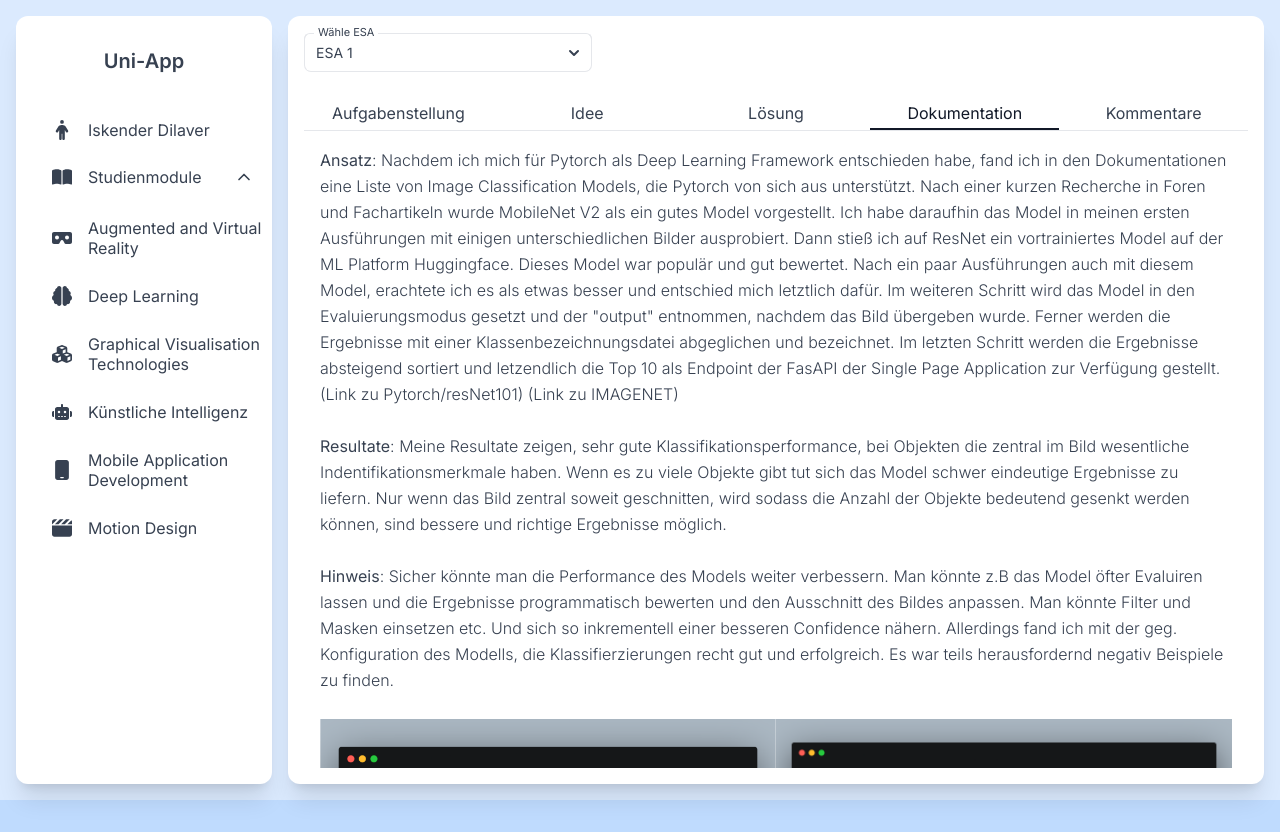
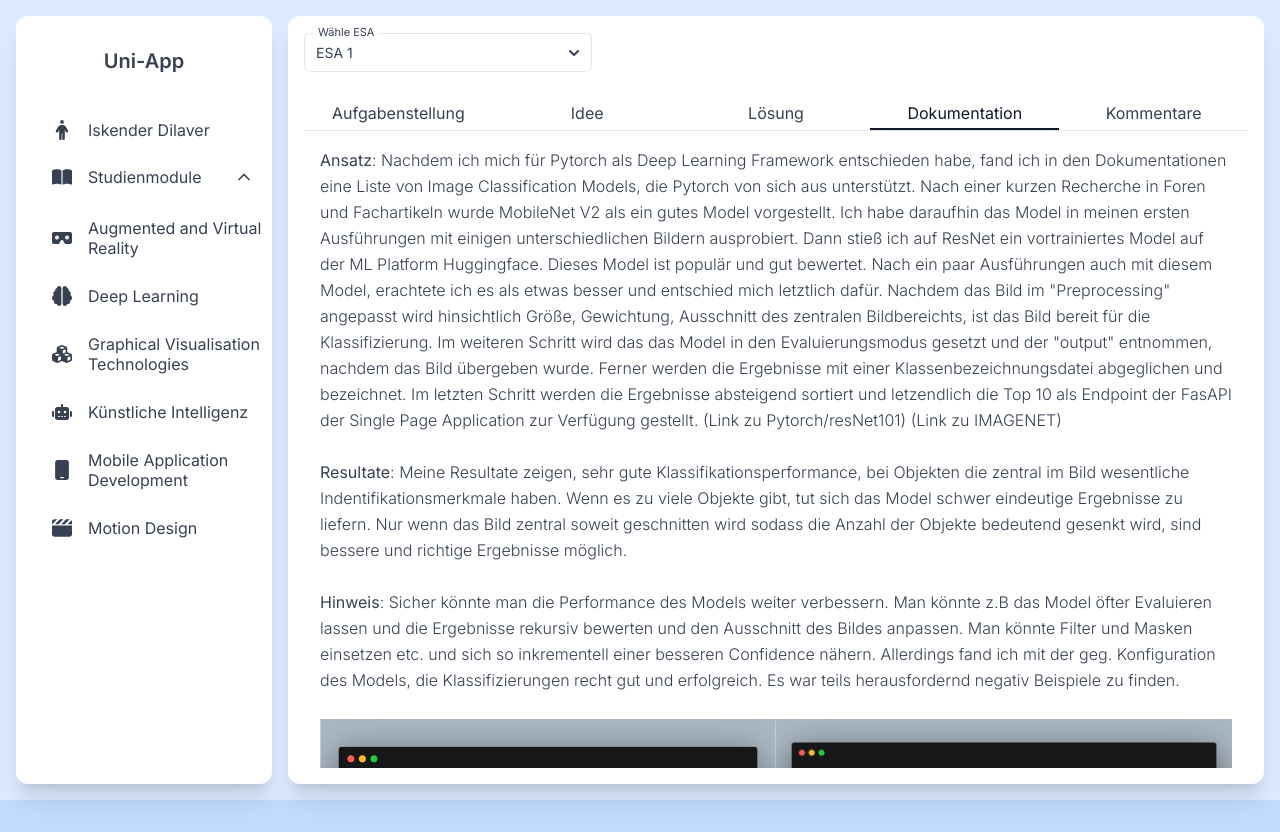
Before and after one commit to isk030/uni-app, a Next.js app: page /deep-learning in a window 1280 px wide. Both pictures are taken after a click on the tab "Dokumentation". Built offline with nearby package versions, Linux system fonts and the light colour scheme; no server answers.

Commit message:
fix: typos

```diff
--- a/src/app/deep-learning/esa-1/documentationOne.tsx
+++ b/src/app/deep-learning/esa-1/documentationOne.tsx
@@ -15,12 +15,15 @@ export const DocumentationOne = () => {
                 unterstützt. Nach einer kurzen Recherche in Foren und
                 Fachartikeln wurde MobileNet V2 als ein gutes Model vorgestellt.
                 Ich habe daraufhin das Model in meinen ersten Ausführungen mit
-                einigen unterschiedlichen Bilder ausprobiert. Dann stieß ich auf
-                ResNet ein vortrainiertes Model auf der ML Platform Huggingface.
-                Dieses Model war populär und gut bewertet. Nach ein paar
-                Ausführungen auch mit diesem Model, erachtete ich es als etwas
-                besser und entschied mich letztlich dafür. Im weiteren Schritt
-                wird das Model in den Evaluierungsmodus gesetzt und der "output"
+                einigen unterschiedlichen Bildern ausprobiert. Dann stieß ich
+                auf ResNet ein vortrainiertes Model auf der ML Platform
+                Huggingface. Dieses Model ist populär und gut bewertet. Nach ein
+                paar Ausführungen auch mit diesem Model, erachtete ich es als
+                etwas besser und entschied mich letztlich dafür. Nachdem das
+                Bild im "Preprocessing" angepasst wird hinsichtlich Größe,
+                Gewichtung, Ausschnitt des zentralen Bildbereichts, ist das Bild
+                bereit für die Klassifizierung. Im weiteren Schritt wird das das
+                Model in den Evaluierungsmodus gesetzt und der "output"
                 entnommen, nachdem das Bild übergeben wurde. Ferner werden die
                 Ergebnisse mit einer Klassenbezeichnungsdatei abgeglichen und
                 bezeichnet. Im letzten Schritt werden die Ergebnisse absteigend
@@ -34,20 +37,20 @@ export const DocumentationOne = () => {
                 **Resultate**: Meine Resultate zeigen, sehr gute
                 Klassifikationsperformance, bei Objekten die zentral im Bild
                 wesentliche Indentifikationsmerkmale haben. Wenn es zu viele
-                Objekte gibt tut sich das Model schwer eindeutige Ergebnisse zu
-                liefern. Nur wenn das Bild zentral soweit geschnitten, wird
-                sodass die Anzahl der Objekte bedeutend gesenkt werden können,
-                sind bessere und richtige Ergebnisse möglich.
+                Objekte gibt, tut sich das Model schwer eindeutige Ergebnisse zu
+                liefern. Nur wenn das Bild zentral soweit geschnitten wird
+                sodass die Anzahl der Objekte bedeutend gesenkt wird, sind
+                bessere und richtige Ergebnisse möglich.
             </ReactMarkdown>
             <br />
             <ReactMarkdown remarkPlugins={[remarkGfm]}>
                 **Hinweis**: Sicher könnte man die Performance des Models weiter
-                verbessern. Man könnte z.B das Model öfter Evaluiren lassen und
-                die Ergebnisse programmatisch bewerten und den Ausschnitt des
-                Bildes anpassen. Man könnte Filter und Masken einsetzen etc. Und
-                sich so inkrementell einer besseren Confidence nähern.
-                Allerdings fand ich mit der geg. Konfiguration des Modells, die
-                Klassifierzierungen recht gut und erfolgreich. Es war teils
+                verbessern. Man könnte z.B das Model öfter Evaluieren lassen und
+                die Ergebnisse rekursiv bewerten und den Ausschnitt des Bildes
+                anpassen. Man könnte Filter und Masken einsetzen etc. und sich
+                so inkrementell einer besseren Confidence nähern. Allerdings
+                fand ich mit der geg. Konfiguration des Models, die
+                Klassifizierungen recht gut und erfolgreich. Es war teils
                 herausfordernd negativ Beispiele zu finden.
             </ReactMarkdown>
             <br />
--- a/src/app/deep-learning/esa-1/ideaOne.tsx
+++ b/src/app/deep-learning/esa-1/ideaOne.tsx
@@ -25,12 +25,19 @@ export const IdeaOne = () => {
                 Semesterdokumentation des Autors. Diese App kommuniziert mit
                 einem separaten Server (ML Server), welche das API Framework
                 FastAPI nutzt, um Deeplearning Algorithmen und Model in Python
-                auszuführen. Beide Systeme sind auf Intanzen des Cloudanbieters
+                auszuführen. Beide Systeme sind auf Instanzen des Cloudanbieters
                 Railway deployed. Zusätzliches Motiv hierzu war, dass ich meine
-                Fähigkeiten als Softwareentwickler verfeinere mit Tools mit
+                Fähigkeiten als Softwareentwickler mit Tools verfeinere mit
                 denen ich nicht soviel Erfahrung habe, allerdings schon immer
                 interessiert war. ([Link zu Nextjs](https://nextjs.org/), [Link
                 zu FastAPI](https://fastapi.tiangolo.com/))
+            </ReactMarkdown>
+            <br />
+            <ReactMarkdown remarkPlugins={[remarkGfm]}>
+                **Hinweis**: **Da ich eine serverless Architektur gewählt habe,
+                sind "Kaltstarts" möglich. Also beim erstmaligen Laden der
+                Bilder und der Klassifikation, kann es sein, dass es längere
+                Ladezeiten gibt.**
             </ReactMarkdown>
             <br />
             <ReactMarkdown remarkPlugins={[remarkGfm]}>
@@ -51,8 +58,12 @@ export const IdeaOne = () => {
                 persönlich als minimalistisch, funktional und kompatibel mit
                 meinem restlichen Stack. Das visuelle Design der App ist mit
                 Tailwind CSS und der Material-Tailwind Bibliothek entwickelt
-                worden. ([Link zu reCharts](https://recharts.org/)) ([Link zu
-                Tailwind CSS](https://tailwindcss.com/))
+                worden. Logos und Symbole stammen von Heroicons und Font-Awesome
+                ([Link zu reCharts](https://recharts.org/)) ([Link zu Tailwind
+                CSS](https://tailwindcss.com/)) ([Link zu
+                Material-Tailwind](https://material-tailwind.com/)) ([Link zu
+                Heroicons](https://heroicons.com/)) ([Link zu
+                Font-Awesome](https://fontawesome.com/))
             </ReactMarkdown>
             <br />
             <img className='mx-auto' src='arch.png' width={600}></img>
```
